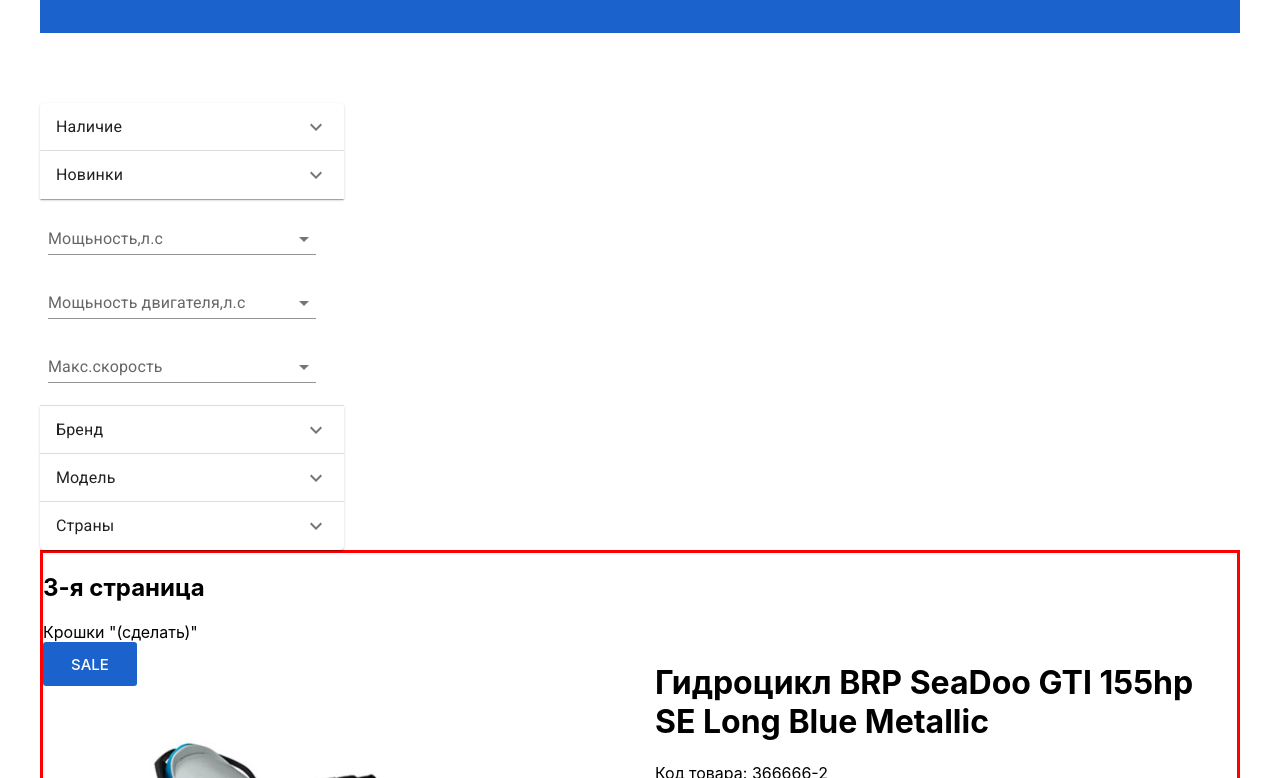
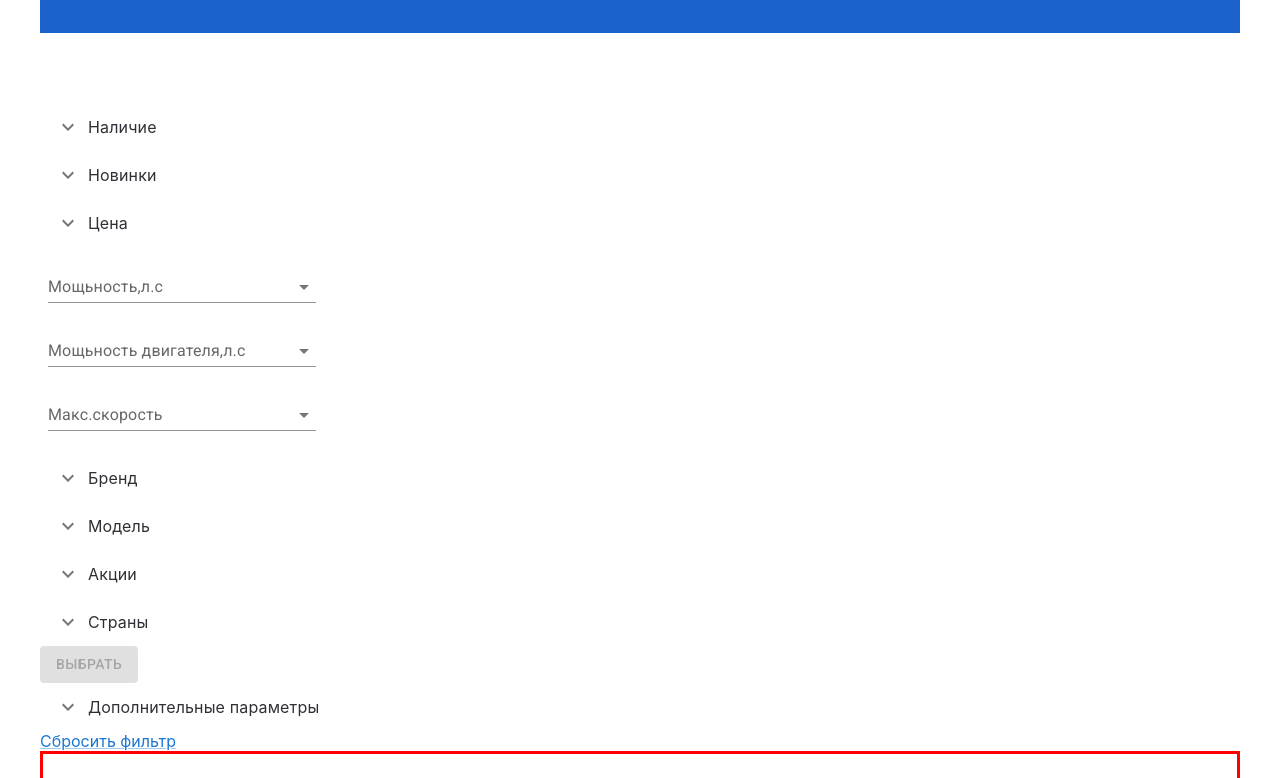
Before and after one commit to Evgeniya-junior/React-Group-project, a React (Create React App) app in the folder moto-project/: page / in a window 1280 px wide. Shown: the part 2122-2900 px from the top of the page. Built offline with nearby package versions, Linux system fonts and the light colour scheme.

Commit message:
style in filter

```diff
--- a/moto-project/package.json
+++ b/moto-project/package.json
@@ -18,7 +18,7 @@
     "react-router-dom": "^6.0.2",
     "react-scripts": "4.0.3",
     "styled-components": "^5.3.3",
-    "swiper": "^7.3.1",
+    "swiper": "^7.3.2",
     "web-vitals": "^1.1.2"
   },
   "scripts": {
--- a/moto-project/src/components/content-Catalog/filter/Filter.jsx
+++ b/moto-project/src/components/content-Catalog/filter/Filter.jsx
@@ -5,6 +5,10 @@
 import AccordionSummary from '@mui/material/AccordionSummary';
 import AccordionDetails from '@mui/material/AccordionDetails';
 import Typography from '@mui/material/Typography';
+import ArrowForwardIosSharpIcon from '@mui/icons-material/ArrowForwardIosSharp';
+import MuiAccordion from '@mui/material/Accordion';
+import MuiAccordionSummary from '@mui/material/AccordionSummary';
+import MuiAccordionDetails from '@mui/material/AccordionDetails';
 import ExpandMoreIcon from '@mui/icons-material/ExpandMore';
 import FormGroup from '@mui/material/FormGroup';
 import FormControlLabel from '@mui/material/FormControlLabel';
@@ -12,13 +16,79 @@
 import Link from '@mui/material/Link';
 import SearchModule from "./../search-model/SearchModel";
 import Selects from "../selects/Selects";
+import Range from "./range/Range";
+import Button from '@mui/material/Button';
+import Stack from '@mui/material/Stack';
 
 function Filter(props) {
+    const Accordion = styled((props) => (
+        <MuiAccordion disableGutters elevation={0} square {...props} />
+      ))(({ theme }) => ({
+        '&:not(:last-child)': {
+          borderBottom: 0,
+        },
+        '&:before': {
+          display: 'none',
+        },
+      }));
+
+      const AccordionSummary = styled((props) => (
+        <MuiAccordionSummary
+          expandIcon={<ArrowForwardIosSharpIcon sx={{ fontSize: '0.9rem' }} />}
+          {...props}
+        />
+      ))(({ theme }) => ({
+
+        flexDirection: 'row-reverse',
+
+        '& .MuiAccordionSummary-content': {
+          marginLeft: theme.spacing(1),
+
+        },
+        '& .MuiTypography-root':{
+            fontFamily: 'SF Pro Display',
+          fontStyle: "normal",
+          fontWight: '600',
+          fontSize: '16px' ,
+          color: '#2F3035',
+        },
+        '& .css-29zqm4-MuiButtonBase-root .MuiAccordionSummary-root':{
+            padding:'0',
+        }
+      }));
+
+      const AccordionDetails = styled(MuiAccordionDetails)(({ theme }) => ({
+        padding: theme.spacing(2),
+        '& .MuiFormGroup-root':{
+            flexDirection:"row"
+        },
+        '& .MuiFormControlLabel-root .MuiFormControlLabel-label':{
+            fontFamily:'SFProDisplayRegular',
+            lineHeight: '17px',
+            fontSize: '14px',
+            color: '#000000'
+        },
+        '& .MuiButtonBase-root':{
+            padding: '6px 12px 6px 12px',
+            marginLeft: '10px'
+        },
+        '& .MuiButtonBase-root:first-child':{
+            marginLeft: '0px'
+        },
+      }));
+
+    const [expanded, setExpanded] = React.useState('panel1');
+
+    const handleChange = (panel) => (event, newExpanded) => {
+    setExpanded(newExpanded ? panel : false);
+    }
+
 return (
     <div className={s.filter}>
+
         {/* Аккардеон Наличие */}
         <Accordion>
-            <AccordionSummary expandIcon={<ExpandMoreIcon />} aria-controls="panel1a-content" id="panel1a-header">
+            <AccordionSummary  expandIcon={<ExpandMoreIcon />} aria-controls="panel1a-content" id="panel1a-header">
                 <Typography>Наличие</Typography>
             </AccordionSummary>
             <AccordionDetails>
@@ -41,6 +111,18 @@
                     <FormControlLabel control={<Checkbox />} label="Акции" />
                 </FormGroup>
                 <Link href="#">Показать ещё</Link>
+            </AccordionDetails>
+        </Accordion>
+
+        {/* Цена */}
+        <Accordion>
+            <AccordionSummary expandIcon={<ExpandMoreIcon />} aria-controls="panel1a-content" id="panel1a-header">
+                <Typography>Цена</Typography>
+            </AccordionSummary>
+            <AccordionDetails>
+                <FormGroup>
+                    <Range/>
+                </FormGroup>
             </AccordionDetails>
         </Accordion>
 
@@ -76,6 +158,24 @@
                 <Link href="#">Показать ещё</Link>
             </AccordionDetails>
         </Accordion>
+
+        {/* Акции */}
+        <Accordion>
+            <AccordionSummary expandIcon={<ExpandMoreIcon />} aria-controls="panel1a-content" id="panel1a-header">
+                <Typography>Акции</Typography>
+            </AccordionSummary>
+            <AccordionDetails>
+                <FormGroup>
+                <Stack direction="row" spacing={2}>
+                    <Button variant="contained">SALE</Button>
+                    <Button variant="contained" disabled>NEW</Button>
+                    <Button variant="contained" disabled>HIT</Button>
+                    <Button variant="contained" color="success">Дилер</Button>
+                </Stack>
+                </FormGroup>
+                <Link href="#">Показать ещё</Link>
+            </AccordionDetails>
+        </Accordion>
         {/* Аккардеон Страны */}
         <Accordion>
             <AccordionSummary expandIcon={<ExpandMoreIcon />} aria-controls="panel1a-content" id="panel1a-header">
@@ -91,6 +191,26 @@
                 <Link href="#">Показать ещё</Link>
             </AccordionDetails>
         </Accordion>
+        {/* нихняя кнопка */}
+        <Button variant="contained" disabled>Выбрать</Button>
+        {/* Дополнительные параметры */}
+        <Accordion>
+        <AccordionSummary
+          expandIcon={<ExpandMoreIcon />}
+          aria-controls="panel1a-content"
+          id="panel1a-header"
+        >
+          <Typography>Дополнительные параметры</Typography>
+        </AccordionSummary>
+        <AccordionDetails>
+          <Typography>
+            Lorem ipsum dolor sit amet, consectetur adipiscing elit. Suspendisse
+            malesuada lacus ex, sit amet blandit leo lobortis eget.
+          </Typography>
+        </AccordionDetails>
+        </Accordion>
+        {/* сбросить фильтр */}
+        <Link disabled>Сбросить фильтр</Link>
     </div>
     );
 }
--- /dev/null
+++ b/moto-project/src/components/content-Catalog/filter/range/Range.jsx
@@ -0,0 +1,61 @@
+import * as React from 'react';
+import Box from '@mui/material/Box';
+import Slider from '@mui/material/Slider';
+import Grid from '@mui/material/Grid';
+import Typography from '@mui/material/Typography';
+import MuiInput from '@mui/material/Input';
+
+
+function valuetext(value) {
+  return `${value}`;
+}
+
+export default function Range() {
+  const [value, setValue] = React.useState([20, 40]);
+
+  const handleChange = (event, newValue) => {
+    setValue(newValue);
+  };
+
+  const handleInputChange = (event) => {
+    setValue(event.target.value === '' ? '' : Number(event.target.value));
+  };
+
+  const handleBlur = () => {
+    if (value < 0) {
+      setValue(0);
+    } else if (value > 100) {
+      setValue(100);
+    }
+  };
+
+  return (
+    <Box sx={{ width: 270 }}>
+      <Grid item>
+        <Slider
+        getAriaLabel={() => 'Temperature range'}
+        value={value}
+        onChange={handleChange}
+        valueLabelDisplay="auto"
+        getAriaValueText={valuetext}
+      />
+     </Grid>
+
+     <Grid item>
+          <MuiInput
+            value={value}
+            size="small"
+            onChange={handleInputChange}
+            onBlur={handleBlur}
+            inputProps={{
+              step: 1000,
+              min: 0,
+              max: 2000000,
+              type: 'number',
+              'aria-labelledby': 'input-slider',
+            }}
+          />
+        </Grid>
+    </Box>
+  );
+}
```
Also changed, not shown: 1 other file (tests, documents, lock files or other folders).
